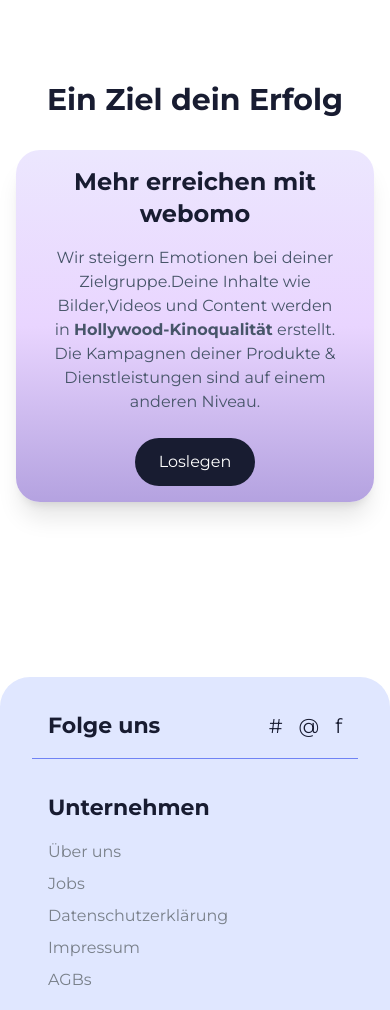
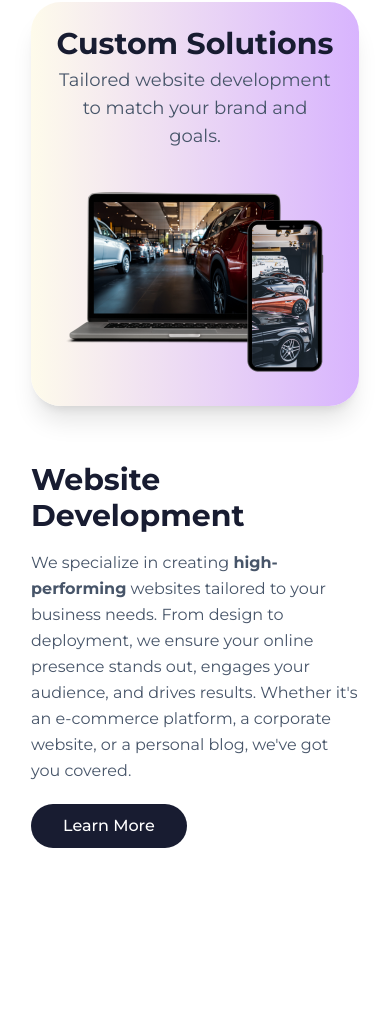
Before and after one commit to dawidglap/demo-webomo, a Next.js app: page /leistungen in a window 390 px wide. Shown: the part 3378-4388 px from the top of the page. Built offline with nearby package versions, Linux system fonts and the light colour scheme; no server answers.

Commit message:
landing in progress- starting to compress videos

```diff
--- a/src/app/(site)/leistungen/page.tsx
+++ b/src/app/(site)/leistungen/page.tsx
@@ -4,6 +4,7 @@
 import About2 from "@/components/About2";
 import AboutEnd from "@/components/AboutEnd";
 import About3 from "@/components/About3";
+import AboutWebsite from "@/components/About4";
 
 const Leistungen = () => {
   return (
@@ -12,6 +13,7 @@
       <About />
       <About2 />
       <About3 />
+      <AboutWebsite />
       <AboutEnd />
     </div>
   );
--- a/src/app/(site)/page.tsx
+++ b/src/app/(site)/page.tsx
@@ -33,7 +33,7 @@
       <About />
       <About2 />
       <About3 />
-      <AboutEnd />
+      {/* <AboutEnd /> */}
       {/* <WorkProcess /> */}
       {/* <Pricing /> */}
       {/* <Screens /> */}
--- /dev/null
+++ b/src/components/About4/Graphics.tsx
@@ -0,0 +1,40 @@
+import React from "react";
+
+const Graphics = () => {
+  return (
+    <>
+      <div className="absolute right-0 top-36 -z-10">
+        <svg
+          width="95"
+          height="190"
+          viewBox="0 0 95 190"
+          fill="none"
+          xmlns="http://www.w3.org/2000/svg"
+        >
+          <circle
+            cx="95"
+            cy="95"
+            r="77"
+            stroke="url(#paint0_linear_47_27)"
+            strokeWidth="36"
+          />
+          <defs>
+            <linearGradient
+              id="paint0_linear_47_27"
+              x1="0"
+              y1="0"
+              x2="224.623"
+              y2="130.324"
+              gradientUnits="userSpaceOnUse"
+            >
+              <stop stopColor="#FF8FE8" />
+              <stop offset="1" stopColor="#FFC960" />
+            </linearGradient>
+          </defs>
+        </svg>
+      </div>
+    </>
+  );
+};
+
+export default Graphics;
--- /dev/null
+++ b/src/components/About4/index.tsx
@@ -0,0 +1,109 @@
+"use client";
+import React from "react";
+import Image from "next/image";
+import Link from "next/link";
+import { motion } from "framer-motion";
+import { useInView } from "react-intersection-observer";
+import shooting from "../../../public/images/about/shooting.png";
+
+const AboutWebsite = () => {
+  const { ref: textRef, inView: textInView } = useInView({
+    triggerOnce: true,
+    threshold: 0.8,
+  });
+
+  const { ref: cardRef, inView: cardInView } = useInView({
+    triggerOnce: true,
+    threshold: 0.6,
+  });
+
+  const sectionVariants = {
+    hidden: { opacity: 0, y: 50 },
+    visible: {
+      opacity: 1,
+      y: 0,
+      transition: { duration: 0.8, ease: "easeOut" },
+    },
+  };
+
+  const cardVariants = {
+    hidden: { opacity: 0, y: 20 },
+    visible: {
+      opacity: 1,
+      y: 0,
+      transition: { duration: 0.8, ease: "easeOut" },
+    },
+  };
+
+  return (
+    <motion.section id="about" className="relative mb-20">
+      <div className="container lg:max-w-[1120px]">
+        {/* Flex container with reverse column on mobile */}
+        <div className="-mx-4 flex flex-col-reverse flex-wrap items-center justify-between lg:flex-row">
+          {/* Left Section (Text Section) */}
+          <div className="w-full px-4 lg:w-1/2">
+            <motion.div
+              ref={textRef}
+              className="lg:ml-auto lg:max-w-[510px]"
+              initial="hidden"
+              animate={textInView ? "visible" : "hidden"}
+              variants={sectionVariants}
+            >
+              <h2 className="mb-4 text-3xl font-bold text-black dark:text-white sm:text-4xl md:text-[44px] md:leading-tight">
+                Website Development
+              </h2>
+              <p className="mb-[20px] text-base leading-relaxed text-slate-600 dark:text-slate-300 md:text-xl">
+                We specialize in creating{" "}
+                <span className="font-bold">high-performing</span> websites
+                tailored to your business needs. From design to deployment, we
+                ensure your online presence stands out, engages your audience,
+                and drives results. Whether it's an e-commerce platform, a
+                corporate website, or a personal blog, we've got you covered.
+              </p>
+              <Link
+                href="#"
+                className="inline-block rounded-full bg-black px-8 py-[10px] text-base font-medium text-white hover:bg-opacity-90 dark:bg-white dark:text-black dark:hover:bg-indigo-200 md:text-xl"
+              >
+                Learn More
+              </Link>
+            </motion.div>
+          </div>
+          {/* Right Section (Image Card with Gradient Background) */}
+          <div className="w-full px-4 lg:w-1/2">
+            <motion.div
+              ref={cardRef}
+              className="relative z-10 mx-auto mb-14 w-full max-w-[470px] rounded-[30px] bg-gradient-to-r from-[#FEFBEB] to-purple-300 p-6 shadow-xl dark:from-indigo-800 md:min-h-[450px] lg:mx-0 lg:mb-0 lg:ml-auto"
+              initial="hidden"
+              animate={cardInView ? "visible" : "hidden"}
+              variants={cardVariants}
+            >
+              <div className="mb-8 text-center">
+                <h2 className="text-3xl font-bold text-black dark:text-white">
+                  Custom Solutions
+                </h2>
+                <p className="pt-1 text-lg text-slate-600 dark:text-slate-300 md:text-xl">
+                  Tailored website development to match your brand and goals.
+                </p>
+              </div>
+              <motion.div
+                className="overflow-hidden rounded-xl"
+                initial="hidden"
+                animate={cardInView ? "visible" : "hidden"}
+                variants={cardVariants}
+              >
+                <Image
+                  src={shooting}
+                  alt="Web development image"
+                  layout="responsive"
+                  className="rounded-[18px] object-cover"
+                />
+              </motion.div>
+            </motion.div>
+          </div>
+        </div>
+      </div>
+    </motion.section>
+  );
+};
+
+export default AboutWebsite;
--- a/src/components/Contact/index.tsx
+++ b/src/components/Contact/index.tsx
@@ -3,7 +3,7 @@
 const Contact = () => {
   return (
     <>
-      <section id="support" className="pb-[110px] pt-[100px]">
+      <section id="support" className="pb-[110px] pt-[100px] md:pt-[150px]">
         <div className="container">
           <div
             className="wow fadeInUp mx-auto mb-10 max-w-[690px] text-center"
@@ -20,9 +20,9 @@
           </div>
         </div>
 
-        <div className="container">
+        <div className="container px-0 md:px-4">
           <div
-            className="wow fadeInUp mx-auto w-full max-w-[925px] rounded-[30px] bg-[#F8FAFB] px-8 py-10 shadow-card dark:bg-[#15182B] dark:shadow-card-dark sm:px-10"
+            className="wow fadeInUp mx-auto w-full max-w-[925px] rounded-[30px] bg-gradient-to-br from-indigo-200 via-pink-100 to-purple-300 px-4 py-10 shadow-card dark:from-slate-900 dark:to-slate-800 dark:shadow-card-dark sm:px-10 md:px-8"
             data-wow-delay=".3s"
           >
             <form>
```
